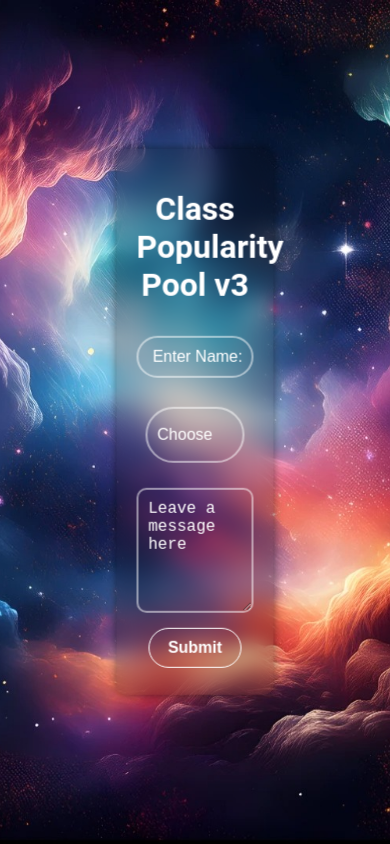
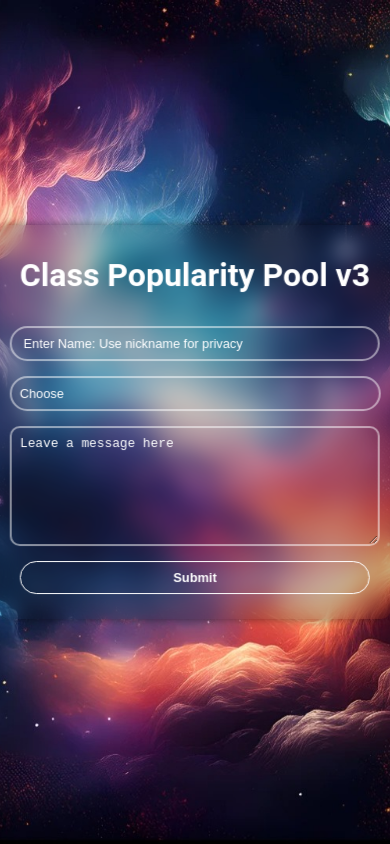
Before and after one commit to reuelrai/Class-Popularity-Pool-v3, a React (Vite) app: page / in a window 390 px wide. Built offline with nearby package versions, Linux system fonts and the light colour scheme.

Commit message:
small changes

```diff
--- a/src/App.css
+++ b/src/App.css
@@ -10,107 +10,124 @@
   padding: 20px;
   border-radius: 10px;
   box-shadow: 0 0 10px rgba(0, 0, 0, 0.5);
-  width: 30%;
-  height: 60%;
+  width: 90%;
+  max-width: 400px;
+  height: auto;
   color: white;
   background-color: rgba(0, 0, 0, 0.2);
 }
 
 .inside-container {
   width: 100%;
-  height: 100%;
   margin: 15px 0;
   display: flex;
   flex-direction: column;
-  gap: 5px;
+  gap: 15px;
   align-items: center;
   padding-top: 10px;
 }
 
-.inside-container input {
-  width: 80%;
+.inside-container select {
+  width: 100%;
+  max-width: 380px;
   background-color: transparent;
   outline: none;
   border: 2px solid rgba(255, 255, 255, 0.5);
   border-radius: 50px;
   appearance: none;
   color: white;
-  padding: 10px;
+  padding: 12px;
   font-size: 1rem;
 }
 
-.inside-container input::placeholder {
-  color: white;
-}
-
-.inside-container select {
-  width: 85%;
-  height: 11%;
+.inside-container input,
+textarea {
+  width: 100%;
+  max-width: 350px;
   background-color: transparent;
   outline: none;
   border: 2px solid rgba(255, 255, 255, 0.5);
   border-radius: 50px;
   appearance: none;
-  color: black;
-  padding: 10px;
-  display: inline-block;
-  font-size: 1rem;
-
-}
-
-.select-box option[value="Choose"] {
-  color: rgb(255, 255, 255);
-}
-
-/* Set the color and background of other options */
-.select-box option {
-  color: hsl(0, 0%, 100%); /* Change this color if needed */
-  background-color: #53202f;/* Change this color if needed */
-}
-
-.container .inside-container .select-box{
   color: white;
-}
-
-textarea{
-  margin-top: 20px;
-  width: 80%;
-  height: 20%;
-  background-color: transparent;
-  outline: none;
-  border: 2px solid rgba(255, 255, 255, 0.5);
-  border-radius: 10px;
-  appearance: none;
-  color: white;
-  padding: 10px;
+  padding: 12px;
   font-size: 1rem;
 }
 
+textarea {
+  height: 100px;
+  border-radius: 10px;
+}
+
+.inside-container input::placeholder,
 textarea::placeholder {
   color: white;
 }
 
-button{
-  width: 80%;
+.select-box option {
+  color: hsl(0, 0%, 100%);
   background-color: #53202f;
+}
+
+button {
+  width: 90%;
+  max-width: 350px;
+  background-color: transparent;
   color: white;
   border: 1px solid white;
   outline: none;
-  padding: 10px;
+  padding: 12px;
   border-radius: 50px;
   cursor: pointer;
   font-size: 1rem;
-  margin-top: 10px;
-  background-color: transparent;
-  font-size: 1rem;
+  font-weight: bold;
+  transition: background 0.3s ease;
+}
+
+button:hover {
+  background-color: rgba(0, 0, 0, 0.3);
+}
+
+.container h3 {
+  font-size: 1.5rem;
   font-weight: bold;
 }
 
-.container h3{
-  font-weight: bold;
+@media (max-width: 768px) {
+  .container {
+    width: 90%;
+    padding: 15px;
+  }
+
+  .inside-container input,
+  .inside-container select,
+  textarea,
+  button {
+    width: 100%;
+    padding: 10px;
+    font-size: 0.9rem;
+  }
+
+  .container h3 {
+    font-size: 1.2rem;
+  }
 }
 
-button:hover{
-  background-color: rgba(0, 0, 0, 0.3);
-  color: white;
+@media (max-width: 480px) {
+  .container {
+    width: 95%;
+    padding: 10px;
+  }
+
+  .inside-container input,
+  .inside-container select,
+  textarea,
+  button {
+    font-size: 0.8rem;
+    padding: 8px;
+  }
+
+  .container h3 {
+    font-size: 1rem;
+  }
 }
--- a/src/container.jsx
+++ b/src/container.jsx
@@ -3,8 +3,8 @@ function Container() {
         <div className="container">
             <h1>Class Popularity Pool v3</h1>
             <div className="inside-container">
-                <input type="text" placeholder=" Enter Name: Use nickname for privacy" /><br />
-                <select class="select-box" name="username" id="username" required>
+                <input type="text" placeholder=" Enter Name: Use nickname for privacy" />
+                <select className="select-box" name="username" id="username" required>
                     <option value="Choose" selected>Choose</option>
                     <option value="Aayush Giri">Aayush Giri</option>
                     <option value="Aayusha Shresthacharya Baniya">Aayusha Shresthacharya Baniya</option>
```
